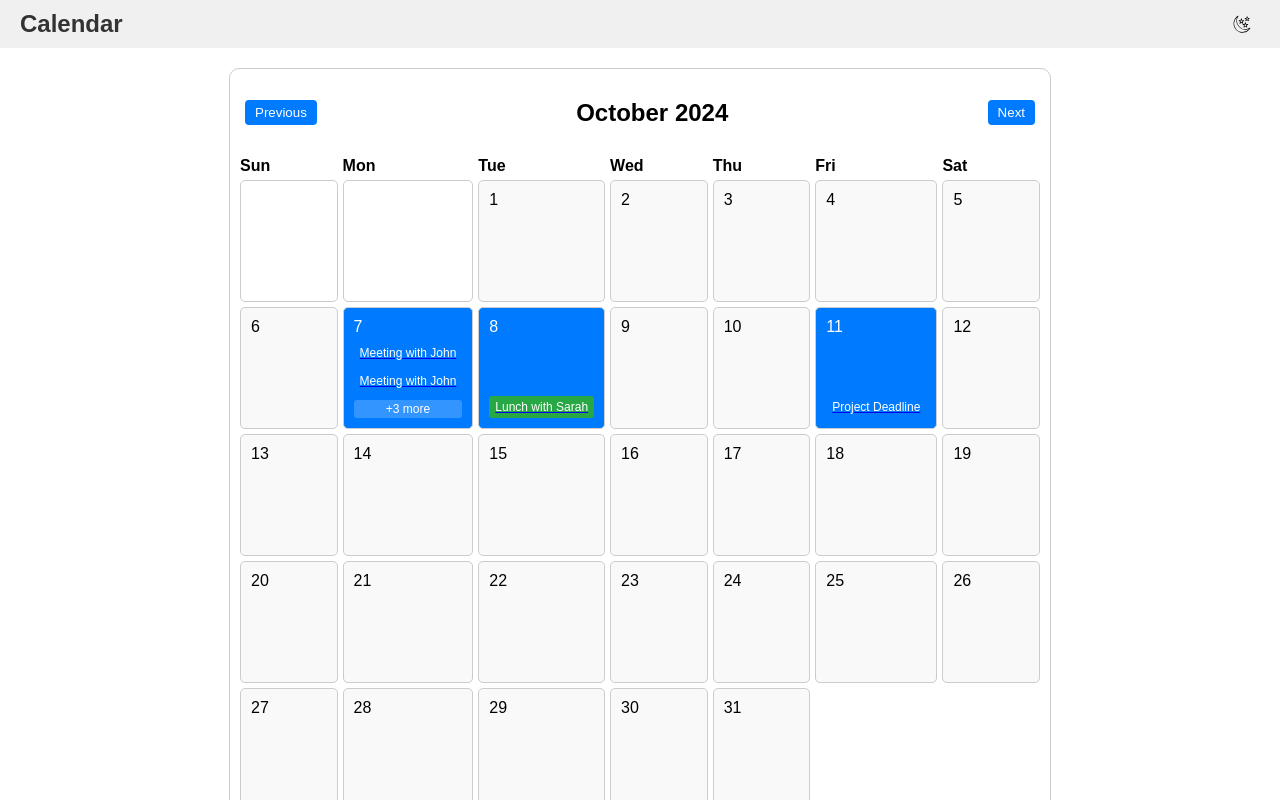
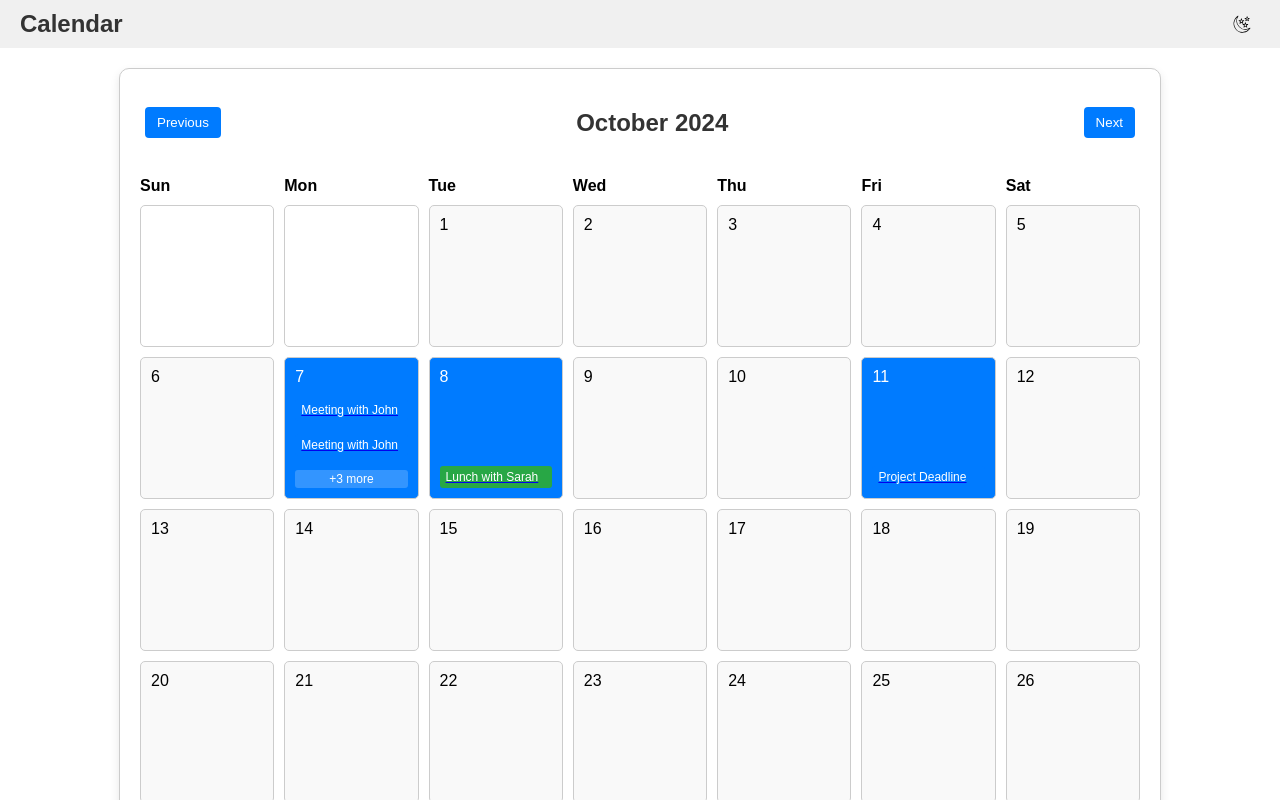
Before and after one commit to adityagaur0/calendar-app, a React (Create React App) app: page / in a window 1280 px wide. Shown: the top 800 px of the page. Built offline with nearby package versions, Linux system fonts and the light colour scheme.

Commit message:
MINOR: v3

```diff
--- a/src/components/Calendar.js
+++ b/src/components/Calendar.js
@@ -1,4 +1,3 @@
-// src/components/Calendar.js
 import React, { useState } from "react";
 import styled from "styled-components";
 import useEvents from "../hooks/useEvents";
@@ -7,91 +6,84 @@ import Modal from "./Modal";
 import EventForm from "./EventForm";
 
 const CalendarContainer = styled.div`
-  max-width: 800px;
+  max-width: 1000px;
   margin: 20px auto;
-  padding: 10px;
+  padding: 20px;
   border: 1px solid #ccc;
   border-radius: 10px;
-  background-color: #fff;
+  background-color: ${({ themeMode }) =>
+    themeMode === "dark" ? "#333" : "#fff"};
+  color: ${({ themeMode }) => (themeMode === "dark" ? "white" : "black")};
+  box-shadow: 0 4px 10px rgba(0, 0, 0, 0.1);
 
-  ${({ themeMode }) =>
-    themeMode === "dark" &&
-    `
-  background-color: #333;
-  color: white;
-`}
+  @media (max-width: 768px) {
+    padding: 10px;
+  }
 `;
 
 const Header = styled.div`
   display: flex;
   justify-content: space-between;
   align-items: center;
+  margin-bottom: 20px;
+
+  h2 {
+    font-size: 1.5rem;
+    color: ${({ themeMode }) => (themeMode === "dark" ? "white" : "#333")};
+  }
 `;
 
 const Button = styled.button`
-  padding: 5px 10px;
+  padding: 8px 12px;
   margin: 5px;
   border: none;
   background-color: #007bff;
   color: #fff;
   border-radius: 4px;
   cursor: pointer;
+  transition: background-color 0.3s;
+
+  &:hover {
+    background-color: #0056b3;
+  }
 `;
 
 const Grid = styled.div`
   display: grid;
   grid-template-columns: repeat(7, 1fr);
-  grid-gap: 5px;
-  padding: 10px 0;
+  grid-gap: 10px;
+
+  @media (max-width: 768px) {
+    grid-template-columns: repeat(3, 1fr);
+  }
+
+  @media (max-width: 500px) {
+    grid-template-columns: repeat(2, 1fr);
+  }
 `;
 
-// const Day = styled.div`
-//   padding: 10px;
-//   background-color: ${(props) =>
-//     props.isCurrentMonth ? "#e6e6e6" : "transparent"};
-//   border: 1px solid #ccc;
-//   border-radius: 5px;
-//   min-height: 80px;
-//   position: relative;
-//   cursor: pointer;
-
-//   &:hover {
-//     background-color: #dcdcdc;
-//   }
-
-//   ${(props) =>
-//     props.hasEvent &&
-//     `
-//         background-color: #007bff;
-//         color: white;
-//     `}
-// `;
-
-// const EventBadge = styled.span`
-//   display: block;
-//   background-color: ${(props) => props.color || "#28a745"};
-//   color: #fff;
-//   padding: 2px 5px;
-//   border-radius: 3px;
-//   font-size: 0.8rem;
-//   margin-top: 5px;
-//   text-decoration: none;
-// `;
 const Day = styled.div`
   padding: 10px;
-  background-color: ${(props) =>
-    props.isCurrentMonth ? "#f9f9f9" : "transparent"};
-  border: 1px solid #ccc;
+  background-color: ${({ isCurrentMonth, themeMode }) =>
+    isCurrentMonth
+      ? themeMode === "dark"
+        ? "#444"
+        : "#f9f9f9"
+      : "transparent"};
+  border: 1px solid
+    ${({ themeMode }) => (themeMode === "dark" ? "#555" : "#ccc")};
   border-radius: 5px;
-  min-height: 100px; // Adjust the height for better spacing
+  min-height: 120px;
   position: relative;
   cursor: pointer;
   display: flex;
   flex-direction: column;
-  justify-content: space-between; // Aligns the date and events
+  justify-content: space-between;
+  transition: background-color 0.3s;
 
   &:hover {
-    background-color: #e6e6e6;
+    background-color: ${({ themeMode }) =>
+      themeMode === "dark" ? "#555" : "#e6e6e6"};
   }
 
   ${(props) =>
@@ -104,7 +96,7 @@ const Day = styled.div`
 
 const EventBadge = styled.span`
   display: block;
-  background-color: ${(props) => props.color || "#28a745"};
+  background-color: ${({ color }) => color || "#28a745"};
   color: #fff;
   padding: 4px 6px;
   border-radius: 3px;
@@ -114,6 +106,7 @@ const EventBadge = styled.span`
   overflow: hidden;
   text-overflow: ellipsis;
 `;
+
 const ExtraEvents = styled.div`
   font-size: 0.75rem;
   color: white;
@@ -124,7 +117,7 @@ const ExtraEvents = styled.div`
   text-align: center;
 `;
 
-const Calendar = () => {
+const Calendar = ({ themeMode }) => {
   const [currentMonth, setCurrentMonth] = useState(new Date().getMonth());
   const [currentYear, setCurrentYear] = useState(new Date().getFullYear());
   const [showModal, setShowModal] = useState(false);
@@ -167,7 +160,7 @@ const Calendar = () => {
         const eventDate = new Date(event.date);
         return eventDate.toDateString() === date.toDateString();
       });
-      // Sort events by date and limit to 2 latest events
+
       const sortedDayEvents = dayEvents.sort(
         (a, b) => new Date(a.date) - new Date(b.date)
       );
@@ -181,6 +174,7 @@ const Calendar = () => {
           isCurrentMonth={true}
           hasEvent={dayEvents.length > 0}
           onClick={() => handleDayClick(date)}
+          themeMode={themeMode}
         >
           <span>{day}</span>
           {visibleEvents.map((event) => (
@@ -190,7 +184,6 @@ const Calendar = () => {
               </EventBadge>
             </Link>
           ))}
-          {/* Show +X if there are more than two events */}
           {additionalEventCount > 0 && (
             <ExtraEvents>+{additionalEventCount} more</ExtraEvents>
           )}
@@ -242,8 +235,8 @@ const Calendar = () => {
   };
 
   return (
-    <CalendarContainer>
-      <Header>
+    <CalendarContainer themeMode={themeMode}>
+      <Header themeMode={themeMode}>
         <Button onClick={prevMonth}>Previous</Button>
         <h2>
           {months[currentMonth]} {currentYear}
```
